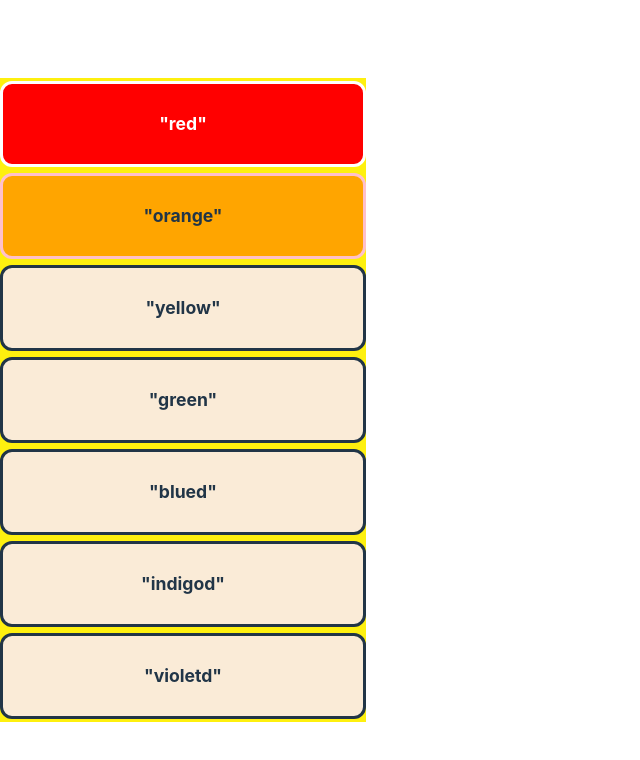
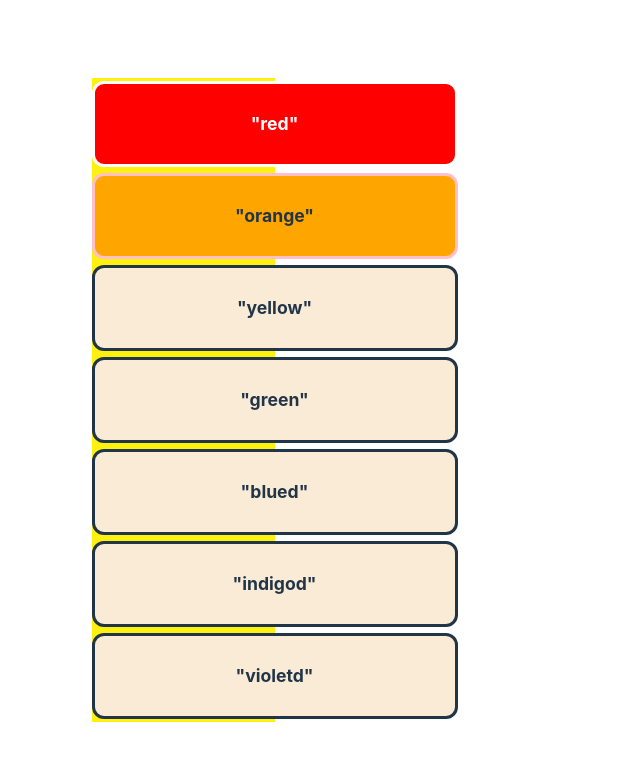
Before and after one commit to lcim/vite-test, a React (Vite) app: page / in a window 1280 px wide. Shown: the top 760 px of the page, without its empty margins (0-640 px from the left). Built offline with nearby package versions, Linux system fonts and the light colour scheme.

Commit message:
centering the container horizontally on page

```diff
--- a/src/index.css
+++ b/src/index.css
@@ -20,7 +20,8 @@
   justify-content: center;
   align-items: center;
   text-align: center;
-  margin-inline: auto;
+  margin: auto;
+  width: 50%;
 }
 .box {
   height: 80px;
```
